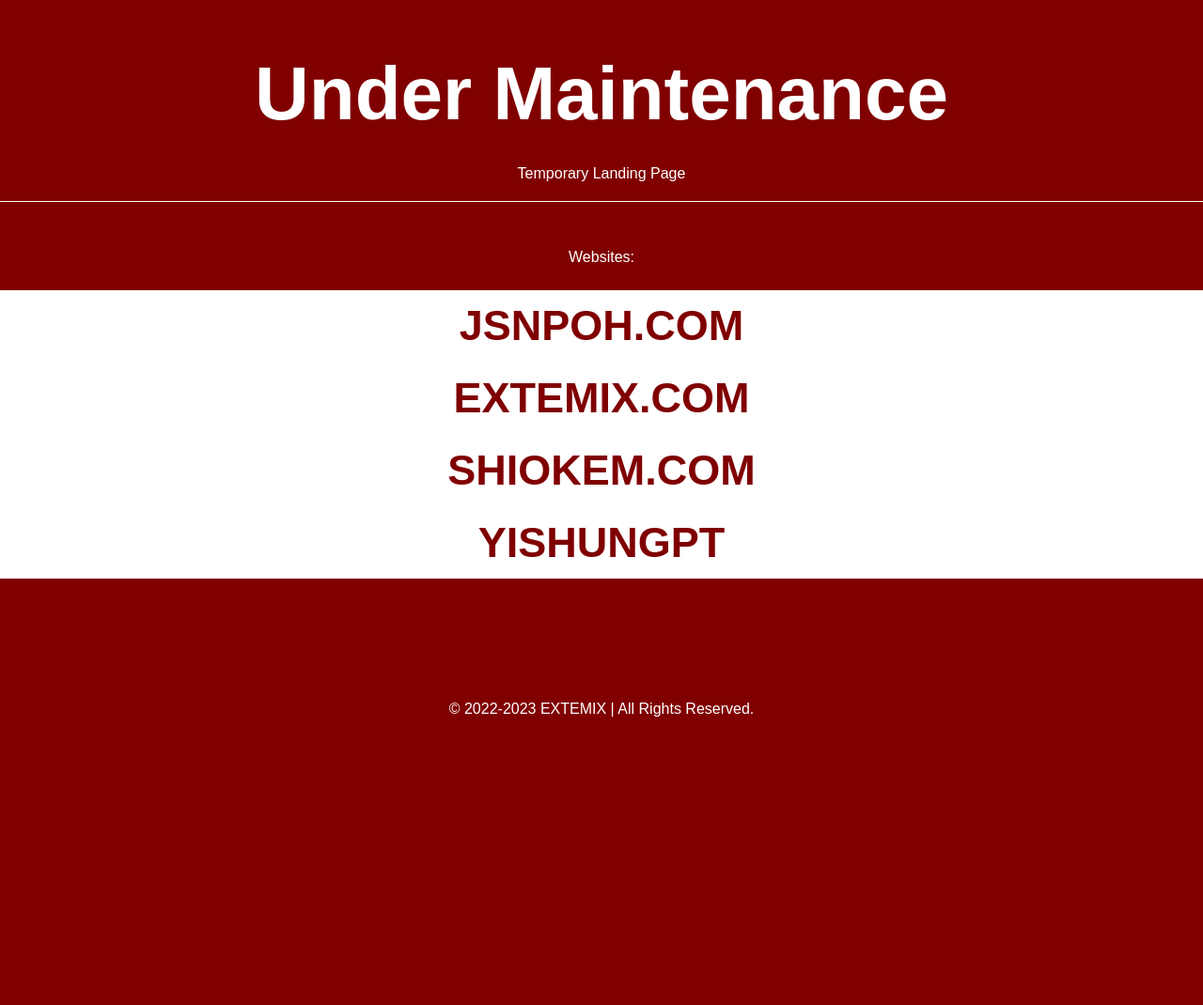
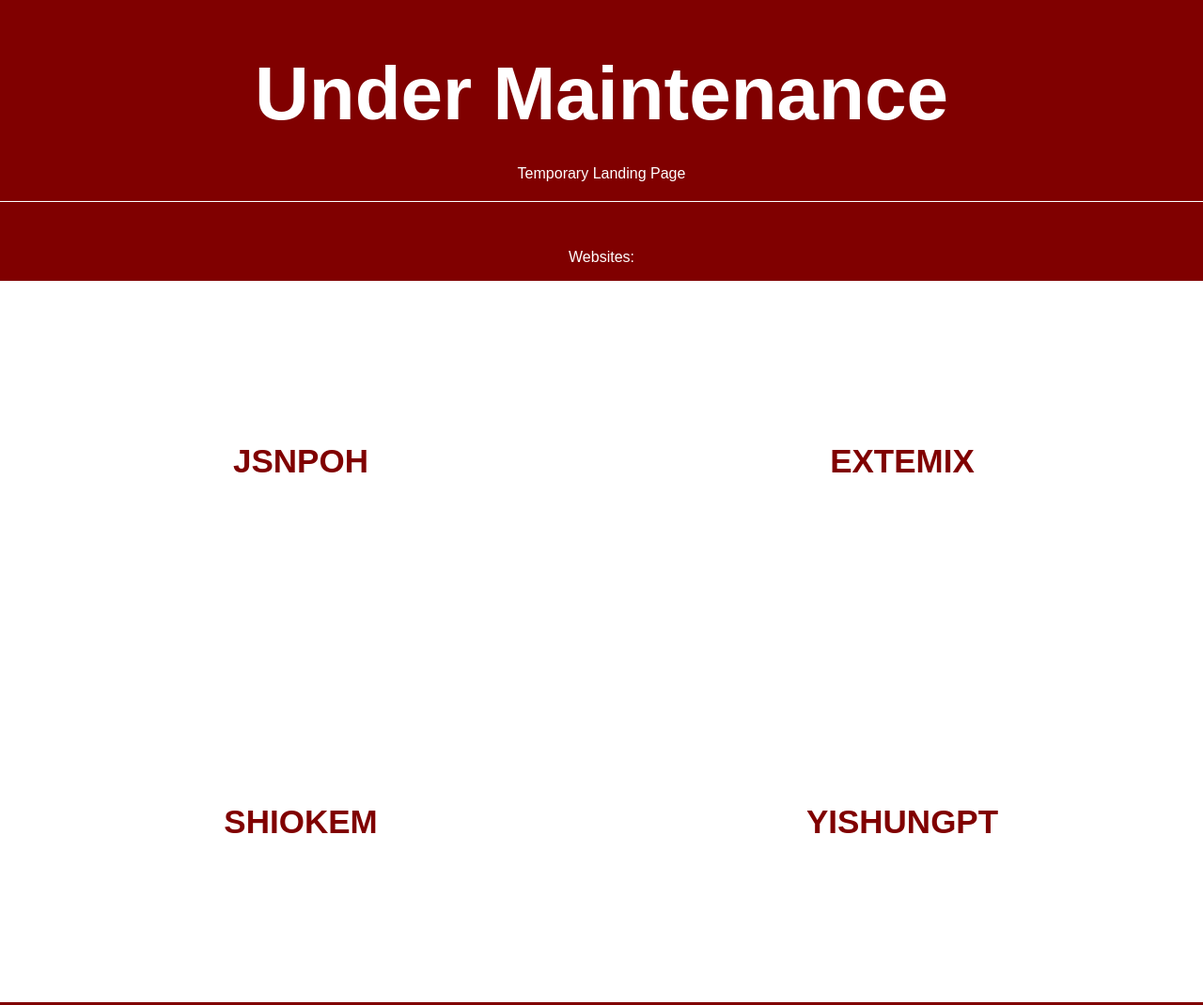
Before and after one commit to jsnpoh/jsnpoh.github.io, a plain HTML site: page index.html in a window 1280 px wide. Shown: the top 1070 px of the page at 94% size. Before the commit the page ends 800 px from the top, so only its background shows below. Drawn offline with Linux system fonts and the light colour scheme.

Commit message:
Reformat button grids

```diff
--- a/index.html
+++ b/index.html
@@ -5,15 +5,16 @@
     <meta charset="UTF-8">
     <title>Under Maintenance</title>
     <link rel="stylesheet" href="/style.css">
+</head>
 
 <body>
     <h1>Under Maintenance</h1>
     <p style="text-align: center;">Temporary Landing Page</p>
     <p style="text-align: center;">Websites:</p>
     <div class="button-container">
-        <a href="http://jsnpoh.com" class="button">JSNPOH.COM</a>
-        <a href="http://extemix.com" class="button">EXTEMIX.COM</a>
-        <a href="http://shiokem.com" class="button">SHIOKEM.COM</a>
+        <a href="http://jsnpoh.com" class="button">JSNPOH</a>
+        <a href="http://extemix.com" class="button">EXTEMIX</a>
+        <a href="http://shiokem.com" class="button">SHIOKEM</a>
         <a href="http://shiokem.com" class="button">YISHUNGPT</a>
     </div>
 
--- a/style.css
+++ b/style.css
@@ -6,21 +6,10 @@ body {
     font-family: Arial, sans-serif;
 }
 
-#logo {
-    display: block;
-    margin: 50px auto 20px;
-    width: 150px;
-}
-
 h1 {
     text-align: center;
     font-size: 80px;
     margin-bottom: 30px;
-}
-
-.button-container {
-    display: flex;
-    justify-content: center;
 }
 
 .button:hover {
@@ -31,12 +20,11 @@ footer {
     background-color: maroon;
     color: white;
     text-align: center;
-    position: absolute;
     bottom: 0;
     left: 0;
     right: 0;
     height: 50px;
-    line-height: 50px;
+    line-height: 70px;
     margin-bottom: 20px;
 }
 
@@ -51,33 +39,30 @@ p+p {
     padding-top: 50px;
 }
 
-
-.button-container {
-    flex-direction: column;
-    align-items: center;
-}
-
 .button {
-    margin: 0;
-    border-radius: 0;
-    padding: 12px 0;
-    width: 100%;
+    width: 50%;
     background-color: white;
     color: maroon;
-    font-size: 45px;
+    font-size: 35px;
     font-weight: bold;
-    text-transform: uppercase;
+    text-align: center;
+
     cursor: pointer;
-    text-align: center;
-}
+    display: flex;
+    justify-content: center;
+    padding-top: 15%;
+    padding-bottom: 15%;
+    line-height: 0;
+  }
 
-.button:not(:last-child) {
-    margin-right: 0;
-    border-right: none;
-    border-bottom: 1px solid white;
-    /* add border between buttons */
-}
 
-.button:first-child {
-    margin-top: 10px;
-}
+  .button:not(:last-child) {
+    border-right: 1px solid white;
+    margin-right: -1px;
+  }
+
+  .button-container {
+    display: flex;
+    flex-wrap: wrap;
+    justify-content: center;
+  }
```
